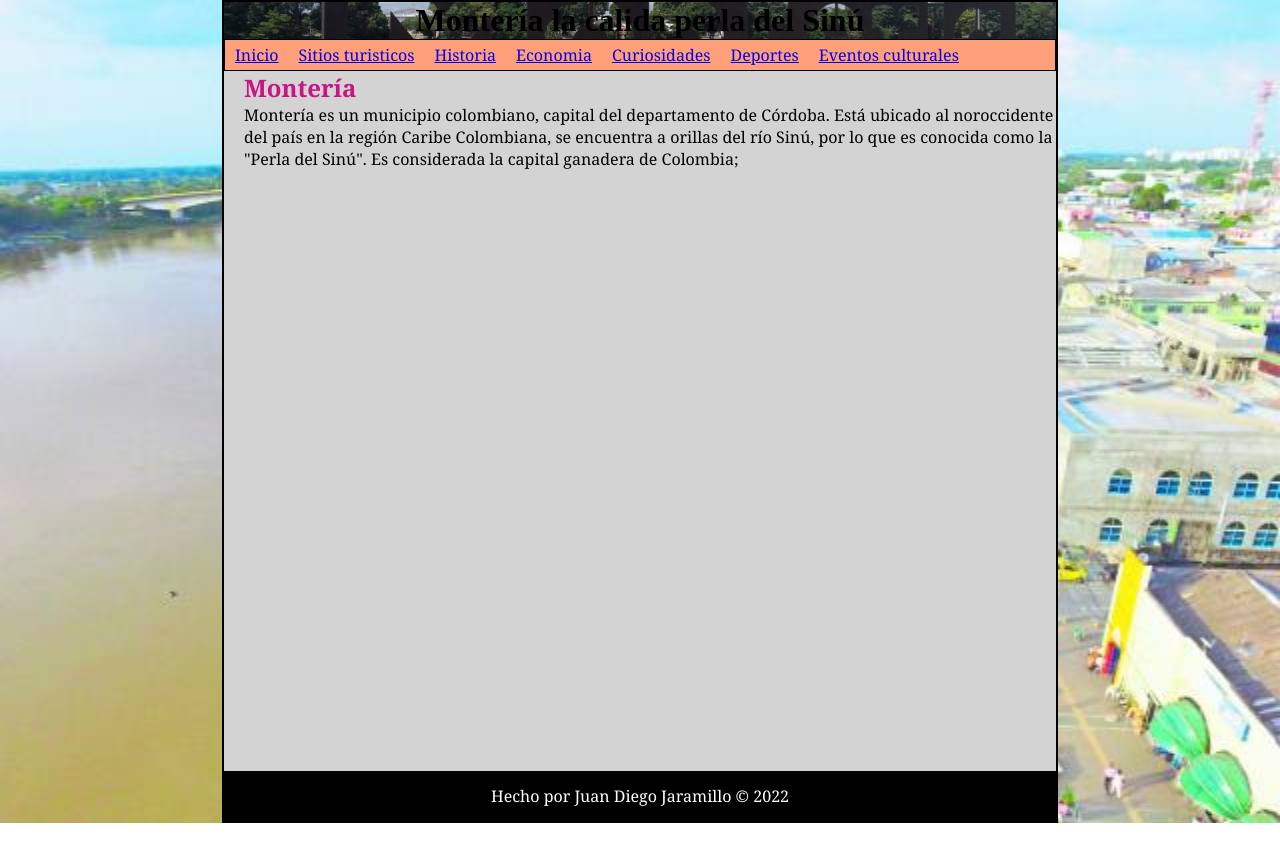
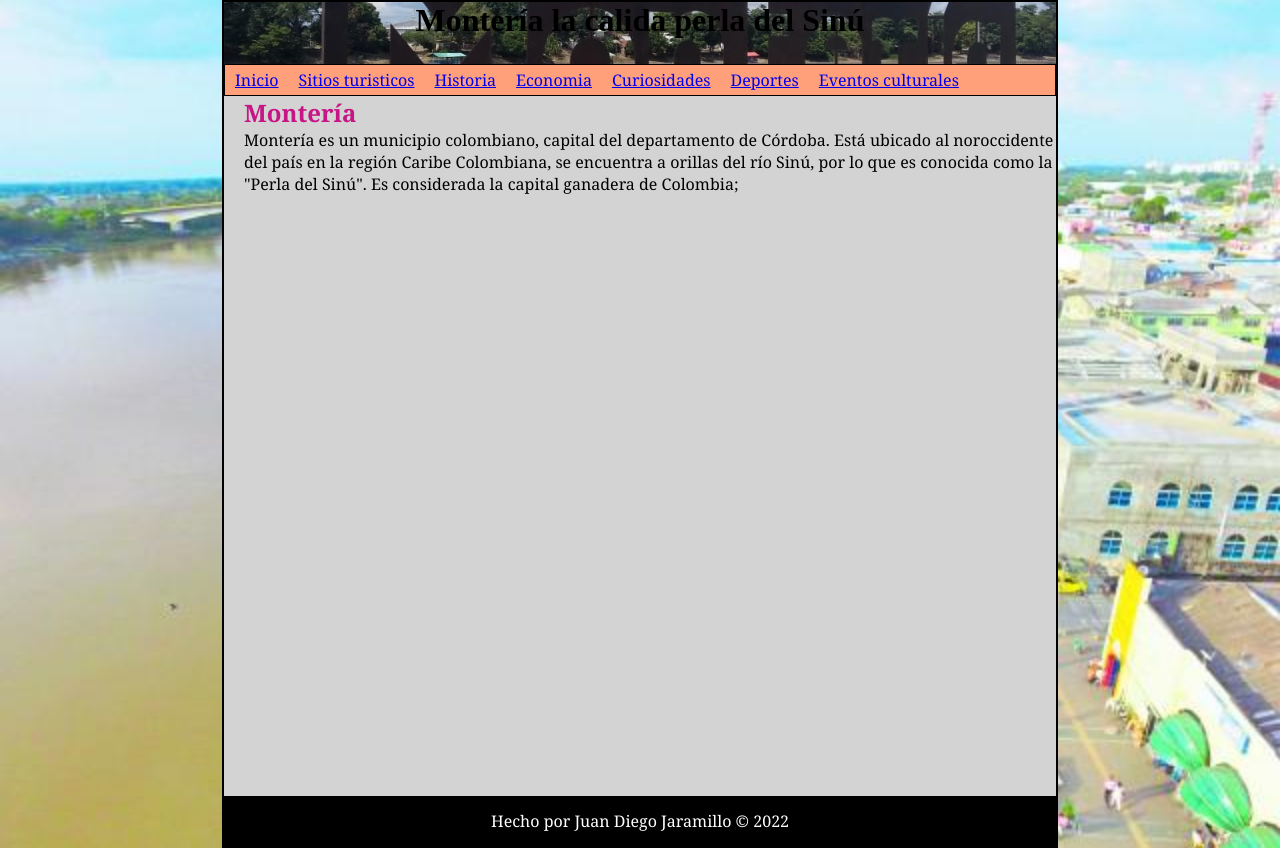
Before and after one commit to Skrabatus/Juan-Diego-Jaramillo-Garcia, a plain HTML site: page Actividad_1/index.html in a window 1280 px wide. Before the commit the page ends 823 px from the top, so only its background shows below. Drawn offline with Linux system fonts and the light colour scheme.

Commit message:
correccion nav

```diff
--- a/Actividad_1/estilos.css
+++ b/Actividad_1/estilos.css
@@ -27,10 +27,13 @@ body{
     object-position: top;
 }
 header{
+    display: flex;
+    flex-direction: column;
+    text-align: center;
+    padding-bottom: 25px;
     background: url(/imagenes/monteria.jpg);
     background-size: cover;
     background-position: center;
-    text-align: center;
     font-family: 'Times New Roman', Times, serif;
     color: black;
 }
```
